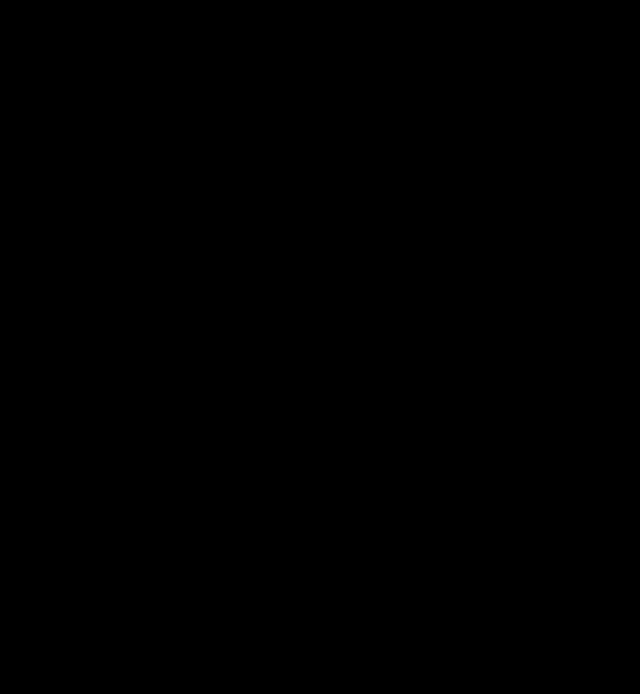
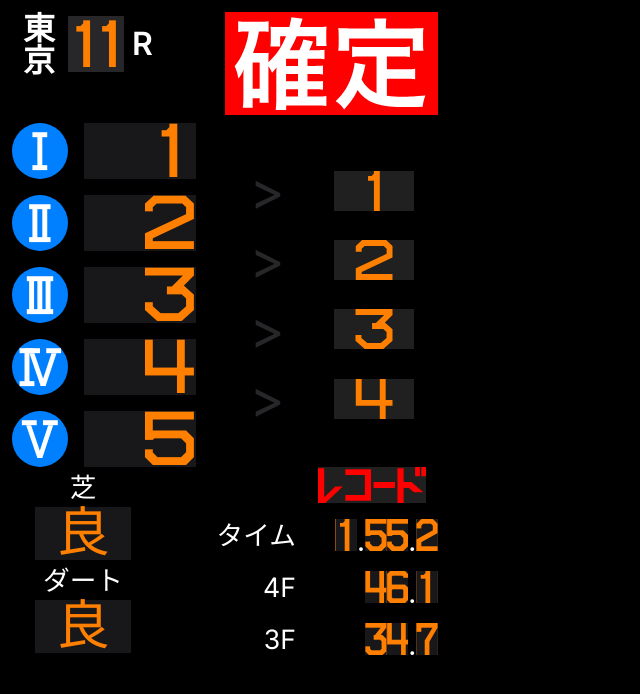
Before and after one commit to kazuki19992/raceCourseBoard, a Next.js app: page /1 in a window 1280 px wide. Shown: the top 694 px of the page, without its empty margins (0-640 px from the left). Built offline with nearby package versions, Linux system fonts and the light colour scheme.

Commit message:
見た目修正

```diff
--- a/src/app/[id]/components/CourseTimeInfo/CourseTimeInfo.tsx
+++ b/src/app/[id]/components/CourseTimeInfo/CourseTimeInfo.tsx
@@ -14,11 +14,11 @@
     <div className="flex justify-between">
       <div className="w-1/3 flex flex-col items-center">
         <p className="text-info">芝</p>
-        <p className="text-led text-base w-64 h-32 race-number bg-zinc-900 flex items-center justify-center course-condition">
+        <p className="text-led text-horse w-24 h-fit race-number bg-zinc-900 flex items-center justify-center course-condition">
           {CourseCondition[turf]}
         </p>
         <p className="text-info">ダート</p>
-        <p className="text-led text-base w-64 h-32 race-number bg-zinc-900 flex items-center justify-center course-condition">
+        <p className="text-led text-horse w-24 h-fit race-number bg-zinc-900 flex items-center justify-center course-condition">
           {CourseCondition[dirt]}
         </p>
       </div>
--- a/src/app/[id]/components/CourseTimeInfo/components/TimeInfo/TimeInfo.tsx
+++ b/src/app/[id]/components/CourseTimeInfo/components/TimeInfo/TimeInfo.tsx
@@ -28,11 +28,11 @@
       <div className="w-full flex justify-end">
         <img
           src={recordDisplayDataImage[recordDisplayData]}
-          className="h-24 mx-3"
+          className="h-9 mx-3"
           data-testid={`${recordDisplayData}Panel`}
         />
       </div>
-      <div className="w-full flex flex-col items-end gap-5 mt-3">
+      <div className="w-full flex flex-col items-end gap-3 mt-3">
         <div className="w-full flex items-center justify-between">
           <p className="w-1/2 text-info text-right">タイム</p>
           <TimePanel time={time} />
--- a/src/app/[id]/components/HorseNumbers/HorseNumbers.tsx
+++ b/src/app/[id]/components/HorseNumbers/HorseNumbers.tsx
@@ -10,7 +10,7 @@
   const { getGoalNumber } = useHorseNumbers(goalDiffs);
   return (
     <div
-      className="flex justify-between items-center mt-6"
+      className="flex justify-between items-center mt-2"
       data-testid="horseNumber"
     >
       <div className="w-1/2 gap-4 flex flex-col">
--- a/src/app/[id]/components/HorseNumbers/components/HorseNumber/HorseNumber.tsx
+++ b/src/app/[id]/components/HorseNumbers/components/HorseNumber/HorseNumber.tsx
@@ -13,14 +13,14 @@
   };
 
   return (
-    <div className="flex items-center gap-8">
+    <div className="flex items-center gap-4">
       <img
         src={goalNumberImage[goalNumber]}
         alt="goalNumber"
-        className="w-32 h-32"
+        className="w-14 h-14"
         data-testid={`goalNumber${goalNumber}`}
       />
-      <p className="text-led text-big w-96 h-48 race-number bg-zinc-900 flex items-center justify-end">
+      <p className="text-led text-horse w-28 h-14 race-number bg-zinc-900 flex items-center justify-end">
         {horseNumber}
       </p>
     </div>
--- a/src/app/[id]/components/HorseNumbers/components/goalDiff/GoalDiff.tsx
+++ b/src/app/[id]/components/HorseNumbers/components/goalDiff/GoalDiff.tsx
@@ -30,9 +30,9 @@
     same: "/images/goalDiff/same.svg",
   };
   return (
-    <div className="flex items-center w-full justify-around my-8">
+    <div className="flex items-center w-full justify-around">
       <p
-        className={`text-big ${
+        className={`text-horse ${
           goalDiff === GoalDiffType.same ? "text-led" : "text-zinc-800"
         }`}
         data-testid="goalDiff"
@@ -42,7 +42,7 @@
       <img
         src={goalDiffImage[goalDiff]}
         alt="goalNumber"
-        className="h-32 w-auto"
+        className="h-10 w-auto"
       />
     </div>
   );
--- a/src/app/[id]/components/RaceInfo/RaceInfo.tsx
+++ b/src/app/[id]/components/RaceInfo/RaceInfo.tsx
@@ -12,17 +12,20 @@
   const { convertRaceNumber } = useRaceInfo();
 
   return (
-    <div className="flex justify-between items-start" data-testid="raceInfo">
+    <div
+      className="w-full flex justify-between items-start"
+      data-testid="raceInfo"
+    >
       <div className="flex items-center gap-2 flex-grow">
         <p className="vertical-rl text-base font-semibold">
           {RaceCourse[raceCourseId]}
         </p>
-        <div className="w-48 h-48 bg-zinc-800 flex items-center justify-center">
-          <p className="text-led text-big race-number">
+        <div className="w-14 h-14 bg-zinc-800 flex items-center justify-center">
+          <p className="text-led text-raceNumber race-number">
             {convertRaceNumber(raceNumber)}
           </p>
         </div>
-        <p className=" text-base font-semibold">R</p>
+        <p className="text-base font-semibold">R</p>
       </div>
       <div className="w-1/2">
         <ConfirmedPanel status={confirmedStatus} />
--- a/src/app/[id]/components/RaceInfo/components/ConfirmedPanel.tsx
+++ b/src/app/[id]/components/RaceInfo/components/ConfirmedPanel.tsx
@@ -10,7 +10,7 @@
     case "confirmed": {
       return (
         <img
-          src={`/images/${ConfirmedStatus.confirmed}.svg`}
+          src={`/images/confirmed/${ConfirmedStatus.confirmed}.svg`}
           alt="confirmed"
           data-testid="confirmed"
           className="w-full h-auto"
@@ -20,7 +20,7 @@
     case "unconfirmed": {
       return (
         <img
-          src={`/images/${ConfirmedStatus.unconfirmed}.svg`}
+          src={`/images/confirmed/${ConfirmedStatus.unconfirmed}.svg`}
           alt="unconfirmed"
           data-testid="unconfirmed"
           className="w-full h-auto"
@@ -30,7 +30,7 @@
     case "deliberation": {
       return (
         <img
-          src={`/images/${ConfirmedStatus.deliberation}.svg`}
+          src={`/images/confirmed/${ConfirmedStatus.deliberation}.svg`}
           alt="deliberation"
           data-testid="deliberation"
           className="w-full h-auto"
--- a/src/app/[id]/page.tsx
+++ b/src/app/[id]/page.tsx
@@ -1,5 +1,45 @@
+import { ConfirmedStatus, GoalDiff } from "@/models";
+import { RaceInfo, HorseNumbers, CourseTimeInfo } from "./components";
+
 export default function RaceBoardPage() {
+  const raceInfo = {
+    raceCourseId: 5,
+    raceNumber: 11,
+    confirmedStatus: ConfirmedStatus.confirmed,
+  };
+
+  const horseNumbers = {
+    horseNumbers: [1, 2, 3, 4, 5],
+    goalDiffs: ["diff1", "diff2", "diff3", "diff4"],
+  };
+
+  const courseTimeInfo = {
+    turf: 0,
+    dirt: 0,
+    timeInfo: "record",
+    time: "1:55.2",
+    last4: "46.1",
+    last3: "34.7",
+  };
   return (
-    <div className="aspect-[9/16] bg-black max-h-screen max-w-full text-white p-3"></div>
+    <div className="aspect-[9/16] bg-black max-h-screen max-w-full text-white p-3">
+      <RaceInfo
+        raceCourseId={raceInfo.raceCourseId as 5}
+        raceNumber={raceInfo.raceNumber}
+        confirmedStatus={raceInfo.confirmedStatus}
+      />
+      <HorseNumbers
+        horseNumbers={horseNumbers.horseNumbers}
+        goalDiffs={horseNumbers.goalDiffs as GoalDiff[]}
+      />
+      <CourseTimeInfo
+        turf={0}
+        dirt={0}
+        timeInfo="record"
+        time={"1:55.2"}
+        last4="46.1"
+        last3="34.7"
+      />
+    </div>
   );
 }
--- a/tailwind.config.ts
+++ b/tailwind.config.ts
@@ -1,20 +1,40 @@
-import type { Config } from 'tailwindcss'
+import type { Config } from "tailwindcss";
+import plugin from "tailwindcss/plugin";
 
 const config: Config = {
   content: [
-    './src/pages/**/*.{js,ts,jsx,tsx,mdx}',
-    './src/components/**/*.{js,ts,jsx,tsx,mdx}',
-    './src/app/**/*.{js,ts,jsx,tsx,mdx}',
+    "./src/pages/**/*.{js,ts,jsx,tsx,mdx}",
+    "./src/components/**/*.{js,ts,jsx,tsx,mdx}",
+    "./src/app/**/*.{js,ts,jsx,tsx,mdx}",
   ],
   theme: {
     extend: {
-      backgroundImage: {
-        'gradient-radial': 'radial-gradient(var(--tw-gradient-stops))',
-        'gradient-conic':
-          'conic-gradient(from 180deg at 50% 50%, var(--tw-gradient-stops))',
+      colors: {
+        led: "#ff7f00",
+      },
+      fontSize: {
+        info: "20pt",
+        base: "24pt",
+        raceNumber: ["35pt", { lineHeight: "1" }],
+        horse: ["40pt", { lineHeight: "1" }],
       },
     },
   },
-  plugins: [],
-}
-export default config
+  plugins: [
+    plugin(function ({ addUtilities }) {
+      const newUtilities = {
+        ".horizontal-tb": {
+          writingMode: "horizontal-tb",
+        },
+        ".vertical-rl": {
+          writingMode: "vertical-rl",
+        },
+        ".vertical-lr": {
+          writingMode: "vertical-lr",
+        },
+      };
+      addUtilities(newUtilities);
+    }),
+  ],
+};
+export default config;
```
